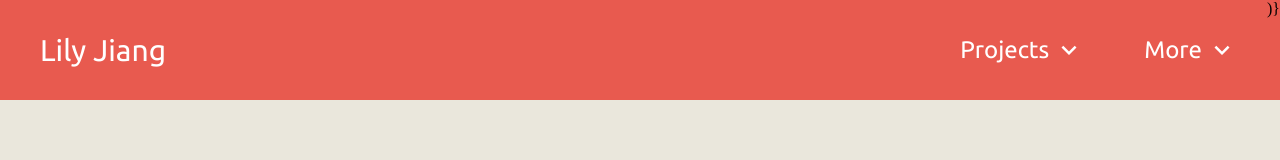
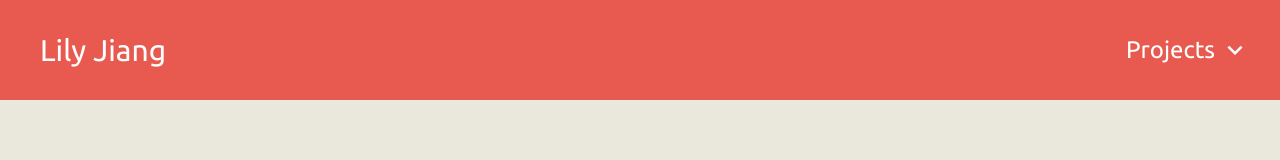
Before and after one commit to ljiang09/ljiang09.github.io, a React (Create React App) app: page /art in a window 1280 px wide. Shown: the top 160 px of the page. Built offline with nearby package versions, Linux system fonts and the light colour scheme.

Commit message:
fix deployment issues

```diff
--- a/src/components/NavBar/index.js
+++ b/src/components/NavBar/index.js
@@ -54,6 +54,7 @@ const NavBar = () => {
           Projects
           <KeyboardArrowDownIcon className={classes.icon} />
         </Button>
+        {personalInfoReady && (
           <Button onClick={handlePersonalOpen} className={classes.projectsBtn}>
             More
             <KeyboardArrowDownIcon className={classes.icon} />
```
Also changed, not shown: 1 other file (tests, documents, lock files or other folders).
